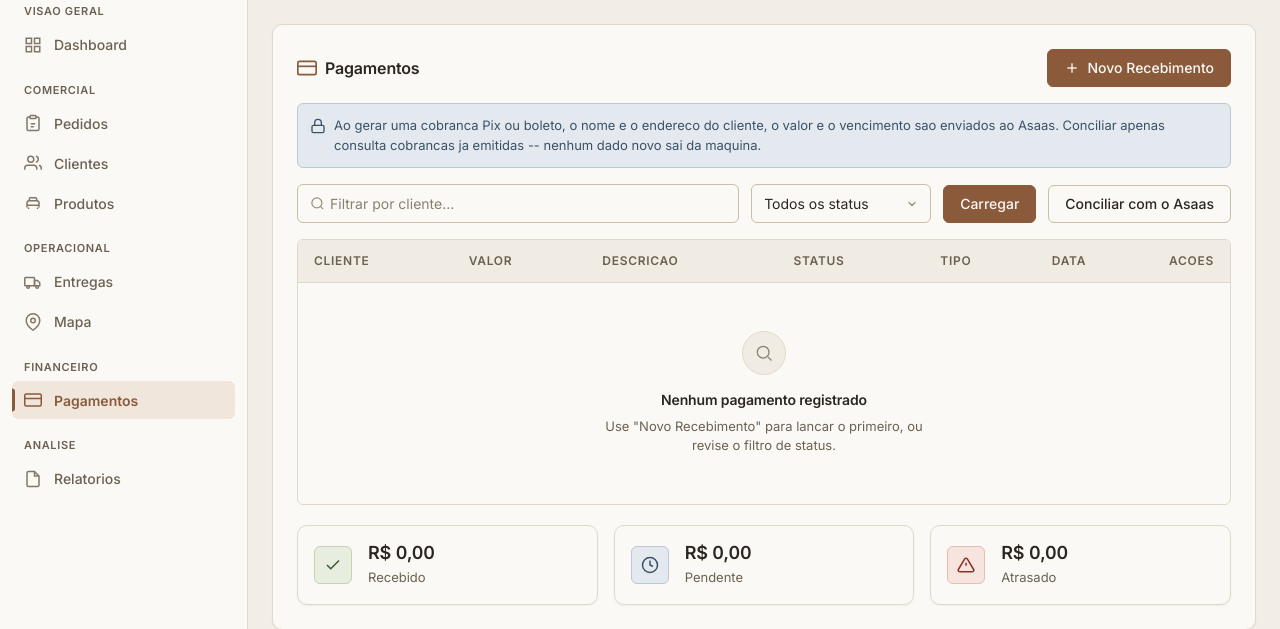
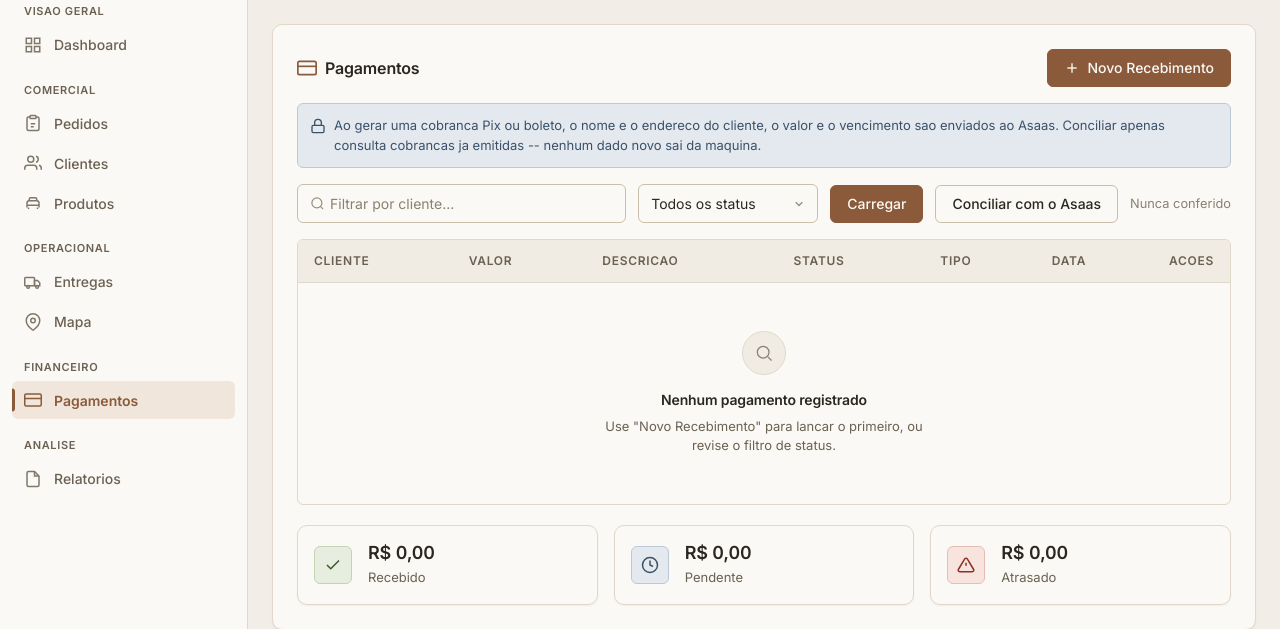
Before and after one commit to pedromatheuszz/Adri-Poltronas, a Python web app: template backend/templates/index.html in a window 1280 px wide, after a click on "Pagamentos". Shown: the part 69-698 px from the top of the page. Run offline with Jinja, Linux system fonts and the light colour scheme; the template is opened without the code that fills it, so the values that code supplies are empty.

Commit message:
feat: concilia com o Asaas sozinho, e mostra quando foi a ultima vez
O achado M-1 da auditoria. O modulo de conciliacao estava correto, era
idempotente e tinha rota pronta -- e nada o acionava. Nao havia agendador no
backend nem temporizador no front: a unica chamada a
/api/pagamentos/reconciliar partia de um clique em "Conciliar com o Asaas".

O efeito era direto no caixa. O webhook do Asaas nunca chega numa instalacao
normal, porque o Flask escuta em loopback -- isso ja estava documentado. Sem
alguem clicando, o cliente pagava o Pix, o dinheiro entrava na conta do Asaas
e a cobranca continuava "Pendente" no ERP. Um relatorio financeiro tirado
nesse meio-tempo estava errado, e nada na tela dizia isso.

Agora o app concilia na abertura e a cada 20 minutos, em modo silencioso: na
inicializacao o operador nao pediu nada, e um toast "nada mudou" a cada
abertura vira ruido que se aprende a ignorar -- inclusive quando tiver algo a
dizer. Vinte minutos e o meio-termo entre o caixa defasado e gastar cota da
API a toa; `reconciliar()` so consulta cobrancas em aberto, entao rodada em
loja sem pendencia nao custa requisicao.

Junto vai o selo da ultima conferencia, ao lado do botao. Sem ele o operador
le um numero sem saber se e de agora ou de ontem, que e o problema original
com outra roupa. O texto e curto porque o selo divide a linha com o filtro, o
seletor de status e dois botoes -- a primeira versao estourava a borda do
cartao.

A reentrancia ja estava resolvida: `conciliarPagamentos` tem guarda propria,
entao a rodada automatica nao atropela a manual.

Conferido na interface real: backend com o guarda de capacidade armado,
Chromium, aba de pagamentos. 649 testes verdes, ruff limpo.

Co-Authored-By: Claude Opus 5 <noreply@anthropic.com>

```diff
--- a/backend/templates/index.html
+++ b/backend/templates/index.html
@@ -703,6 +703,10 @@
                                 title="Consulta o Asaas e atualiza as cobrancas em aberto">
                             Conciliar com o Asaas
                         </button>
+                        <!-- Quando foi a ultima conferencia bem-sucedida. O
+                             app concilia sozinho a cada 20 min; o selo e o que
+                             diz se o numero na tela e de agora ou de ontem. -->
+                        <span id="ultimaConciliacao" class="selo-conciliacao" aria-live="polite"></span>
                     </div>
 
                     <div class="tabela-rolagem">
--- a/frontend/css/style.css
+++ b/frontend/css/style.css
@@ -2402,3 +2402,22 @@ button, [role="tab"], summary { touch-action: manipulation; }
         border-color: var(--cor-texto-2);
     }
 }
+
+/* Selo da ultima conciliacao com o Asaas.
+   Fica ao lado do botao "Conciliar": o app concilia sozinho a cada 20 minutos
+   e o operador precisa conseguir ver, sem clicar em nada, se o valor na tela
+   e de agora ou de horas atras. Peso visual baixo de proposito -- e contexto
+   do numero, nao um numero a mais. */
+.selo-conciliacao {
+    align-self: center;
+    color: var(--cor-texto-3);
+    font-size: 0.8rem;
+    /* Encolhe antes de estourar o cartao. Sem `min-width: 0` um item flex nao
+       diminui abaixo do proprio texto, e o selo saia pela borda direita em vez
+       de ceder espaco aos campos da barra. */
+    flex: 0 1 auto;
+    min-width: 0;
+    overflow: hidden;
+    text-overflow: ellipsis;
+    white-space: nowrap;
+}
--- a/frontend/js/app.js
+++ b/frontend/js/app.js
@@ -355,6 +355,7 @@ document.addEventListener('DOMContentLoaded', function() {
 
     initObservacoesCounter();
     carregarDashboardGraficos();
+    iniciarConciliacaoAutomatica();
 
     // O modulo comercial vive em comercial.js; a checagem cobre o caso de o
     // arquivo nao ter carregado, para o resto da tela seguir funcionando.
@@ -2429,6 +2430,69 @@ async function _enviarConfirmacao(pagamentoId, motivo) {
 // -----------------------------------------------------------------------------
 var _conciliacaoEmCurso = false;
 
+// A cada quanto tempo o app pergunta sozinho.
+//
+// O botao existia, a rota existia e a operacao ja era idempotente -- so nao
+// havia nada que a acionasse. Nem agendador no backend, nem temporizador
+// aqui: a unica chamada partia de um clique. Na pratica o cliente pagava o
+// Pix, o dinheiro entrava na conta do Asaas e a cobranca ficava "Pendente"
+// ate alguem lembrar de conciliar. Um relatorio financeiro tirado nesse
+// meio-tempo estava errado, sem nada na tela indicando isso.
+//
+// Vinte minutos e o meio-termo entre o financeiro defasado e gastar cota da
+// API do Asaas a toa. `reconciliar()` so consulta cobrancas EM ABERTO, entao
+// uma rodada numa loja sem pendencia nao custa requisicao nenhuma.
+var INTERVALO_CONCILIACAO_MS = 20 * 60 * 1000;
+
+var CHAVE_ULTIMA_CONCILIACAO = 'adri:ultimaConciliacao';
+
+function registrarConciliacaoBemSucedida() {
+    try { localStorage.setItem(CHAVE_ULTIMA_CONCILIACAO, new Date().toISOString()); } catch(_) {}
+    atualizarSeloDeConciliacao();
+}
+
+// Sem isto o operador le um numero sem saber se ele e de agora ou de ontem --
+// que era exatamente o problema quando a conciliacao dependia de alguem
+// lembrar de clicar. O selo torna a defasagem visivel em vez de silenciosa.
+function atualizarSeloDeConciliacao() {
+    var selo = document.getElementById('ultimaConciliacao');
+    if (!selo) return;
+
+    var marca = null;
+    try { marca = localStorage.getItem(CHAVE_ULTIMA_CONCILIACAO); } catch(_) {}
+    if (!marca) {
+        selo.textContent = 'Nunca conferido';
+        return;
+    }
+
+    var quando = new Date(marca);
+    if (isNaN(quando.getTime())) { selo.textContent = ''; return; }
+
+    // Texto curto de proposito: o selo divide a linha com o filtro, o seletor
+    // de status e dois botoes, e uma frase longa empurrava tudo para fora do
+    // cartao. Precisao de minuto tambem nao serve para nada aqui -- o que o
+    // operador precisa saber e se o numero e de agora ou de outro dia.
+    var minutos = Math.floor((Date.now() - quando.getTime()) / 60000);
+    var horas = String(quando.getHours()).padStart(2, '0') + ':'
+              + String(quando.getMinutes()).padStart(2, '0');
+
+    if (minutos < 1) selo.textContent = 'Conferido agora';
+    else if (minutos < 60) selo.textContent = 'Conferido ha ' + minutos + ' min';
+    else if (quando.toDateString() === new Date().toDateString()) selo.textContent = 'Conferido as ' + horas;
+    else selo.textContent = 'Conferido em ' + quando.toLocaleDateString('pt-BR');
+}
+
+function iniciarConciliacaoAutomatica() {
+    atualizarSeloDeConciliacao();
+    // Silenciosa: na abertura do app o operador nao pediu nada, e um toast
+    // dizendo "nada mudou" a cada inicializacao vira ruido que se aprende a
+    // ignorar -- inclusive quando tiver algo a dizer.
+    conciliarPagamentos(true);
+    setInterval(function() { conciliarPagamentos(true); }, INTERVALO_CONCILIACAO_MS);
+    // O selo envelhece sozinho entre uma rodada e outra.
+    setInterval(atualizarSeloDeConciliacao, 60 * 1000);
+}
+
 async function conciliarPagamentos(silenciosa) {
     if (_conciliacaoEmCurso) return;
     _conciliacaoEmCurso = true;
@@ -2445,6 +2509,8 @@ async function conciliarPagamentos(silenciosa) {
             return;
         }
         if (!resp.ok) throw new Error(dados.erro || 'Erro');
+
+        registrarConciliacaoBemSucedida();
 
         if (dados.atualizadas > 0) {
             exibirToast(dados.atualizadas + ' cobranca(s) atualizada(s) pelo Asaas.');
```
Also changed, not shown: tests/test_cobranca_idempotente.py (+64 -0 lines).
